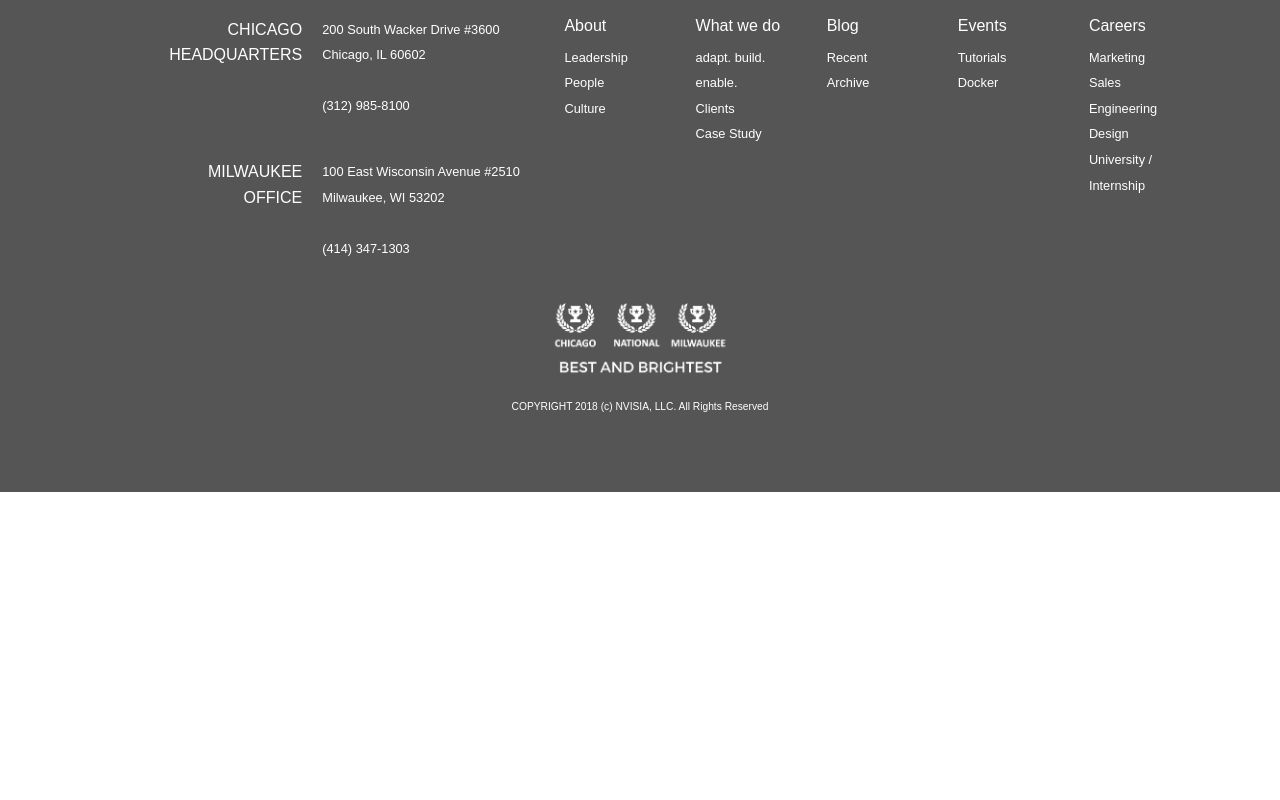
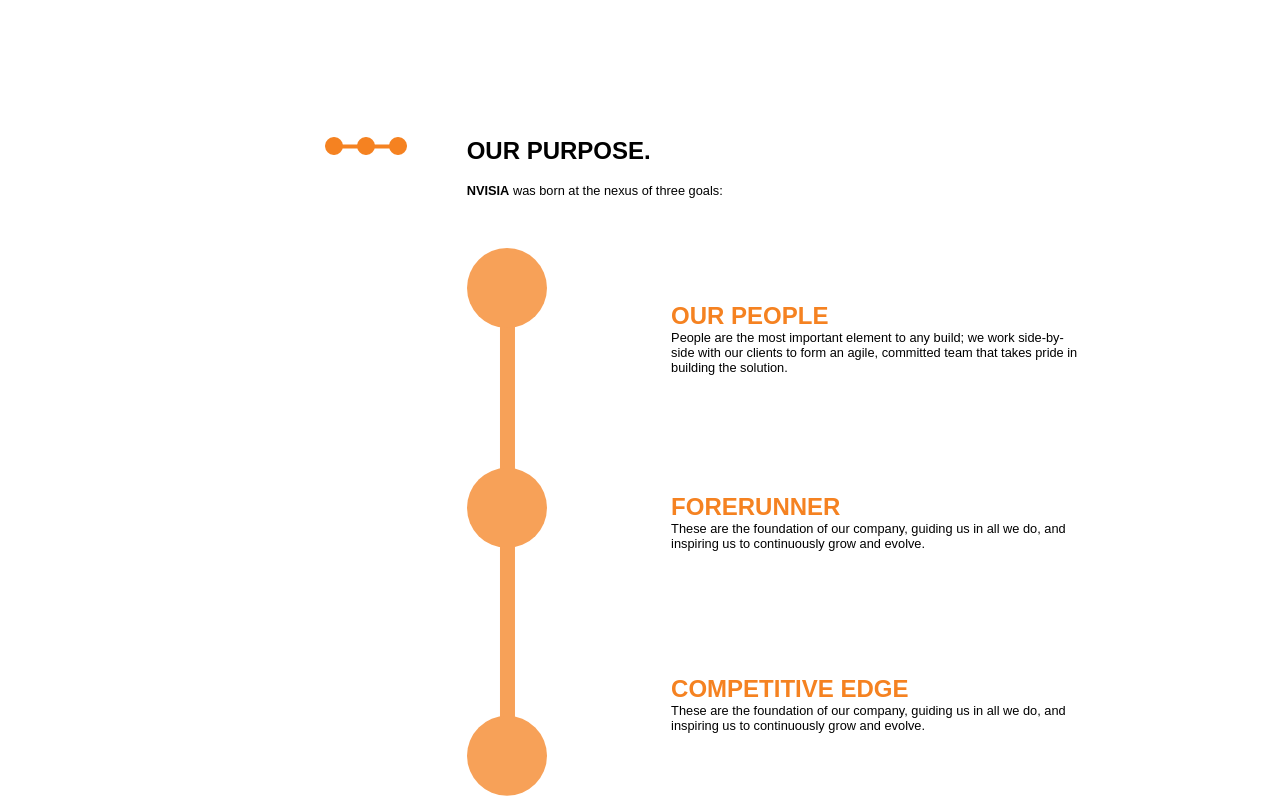
Before and after one commit to withoutwax/NVISIA, a React (Create React App) app in the folder nvisia/nvisia-react/: page /about in a window 1280 px wide. Shown: the part 2760-3560 px from the top of the page. Before the commit the page ends 3252 px from the top, so only its background shows below. Built offline with nearby package versions, Linux system fonts and the light colour scheme.

Commit message:
About-Section-03

```diff
--- a/nvisia/nvisia-react/src/content/About.css
+++ b/nvisia/nvisia-react/src/content/About.css
@@ -34,7 +34,34 @@
 
 }
 
+/* About - Vimeo */
 .about-vimeo-01-container {
   display: flex;
   justify-content: center;
 }
+
+/* SECTION 03 */
+.about-section-03-container {
+  display: grid;
+  grid-template-columns: 1fr 2fr;
+  grid-column-gap: 60px;
+}
+/* .about-section-03-container > * {
+  border: red solid 1px;
+} */
+.about-section-03-container > img {
+  justify-self: flex-end;
+}
+.about-section-03-article {
+  display: grid;
+  grid-template-columns: 1fr 2fr;
+  grid-template-rows: repeat(3, 1fr);
+  align-items: center;
+  /* border: red solid 1px; */
+}
+.about-section-03-article > div > h2 {
+  color: #F58221;
+}
+.about-section-03-article-img-01 {
+  grid-row: 1 / 4;
+}
--- a/nvisia/nvisia-react/src/content/About.js
+++ b/nvisia/nvisia-react/src/content/About.js
@@ -8,6 +8,8 @@ import connectBlack from '../assets/connect-black.png';
 
 import headerBanner02 from '../assets/header-banner/Header-Banner-02.jpg';
 import aboutBanner01 from '../assets/about/about-banner-01.png';
+import connectBig from '../assets/about/about-connect-big.png';
+
 class About extends Component {
   render() {
     return (
@@ -39,7 +41,7 @@ class About extends Component {
           <img src={connectOrange} />
           <article className="about-section-02-banner-text padding-right-200">
             <h2>
-              About.
+              OUR MISSION.
             </h2>
             <br/>
             <p>
@@ -48,9 +50,44 @@ class About extends Component {
           </article>
         </section>
 
-        {/* Video */}
-        <section className="about-vimeo-01-container margin-bottom-100">
+        {/* About - Vimeo Video */}
+        <section className="about-vimeo-01-container padding-bottom-100">
           <ReactPlayer className="about-vimeo-01" url="https://vimeo.com/erichinesphotography/cityscapechicago" width="90%" height="700px" playing loop />
+        </section>
+
+        <section className="about-section-03-container padding-top-200 padding-bottom-200">
+          <img src={connectOrange} />
+          <article className="about-section-03-banner-text padding-right-200">
+            <h2>
+              OUR PURPOSE.
+            </h2>
+            <br/>
+            <p>
+              <strong>NVISIA</strong> was born at the nexus of three goals:
+            </p>
+            <div className="about-section-03-article margin-top-50">
+              <img className="about-section-03-article-img-01" src={connectBig} />
+              <div>
+                <h2>OUR PEOPLE</h2>
+                <p>
+                  People are the most important element to any build; we work side-by-side with our clients to form an agile, committed team that takes pride in building the solution.
+                </p>
+              </div>
+              <div>
+                <h2>FORERUNNER</h2>
+                <p>
+                  These are the foundation of our company, guiding us in all we do, and inspiring us to continuously grow and evolve.
+                </p>
+              </div>
+              <div>
+                <h2>COMPETITIVE EDGE</h2>
+                <p>
+                  These are the foundation of our company, guiding us in all we do, and inspiring us to continuously grow and evolve.
+                </p>
+              </div>
+            </div>
+
+          </article>
         </section>
       </div>
     );
```
Also changed, not shown: nvisia/nvisia-react/src/assets/about/about-connect-big.png (added).
